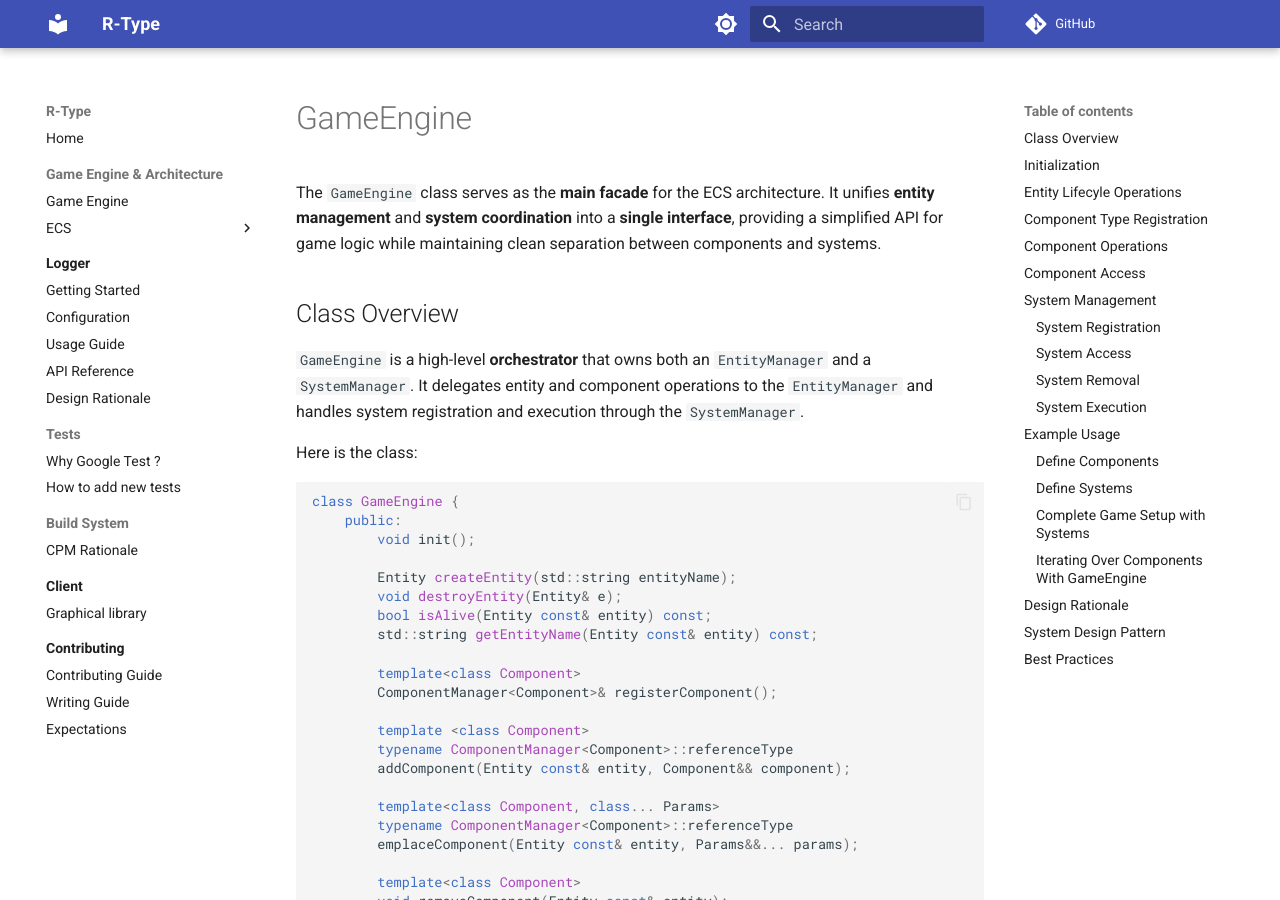
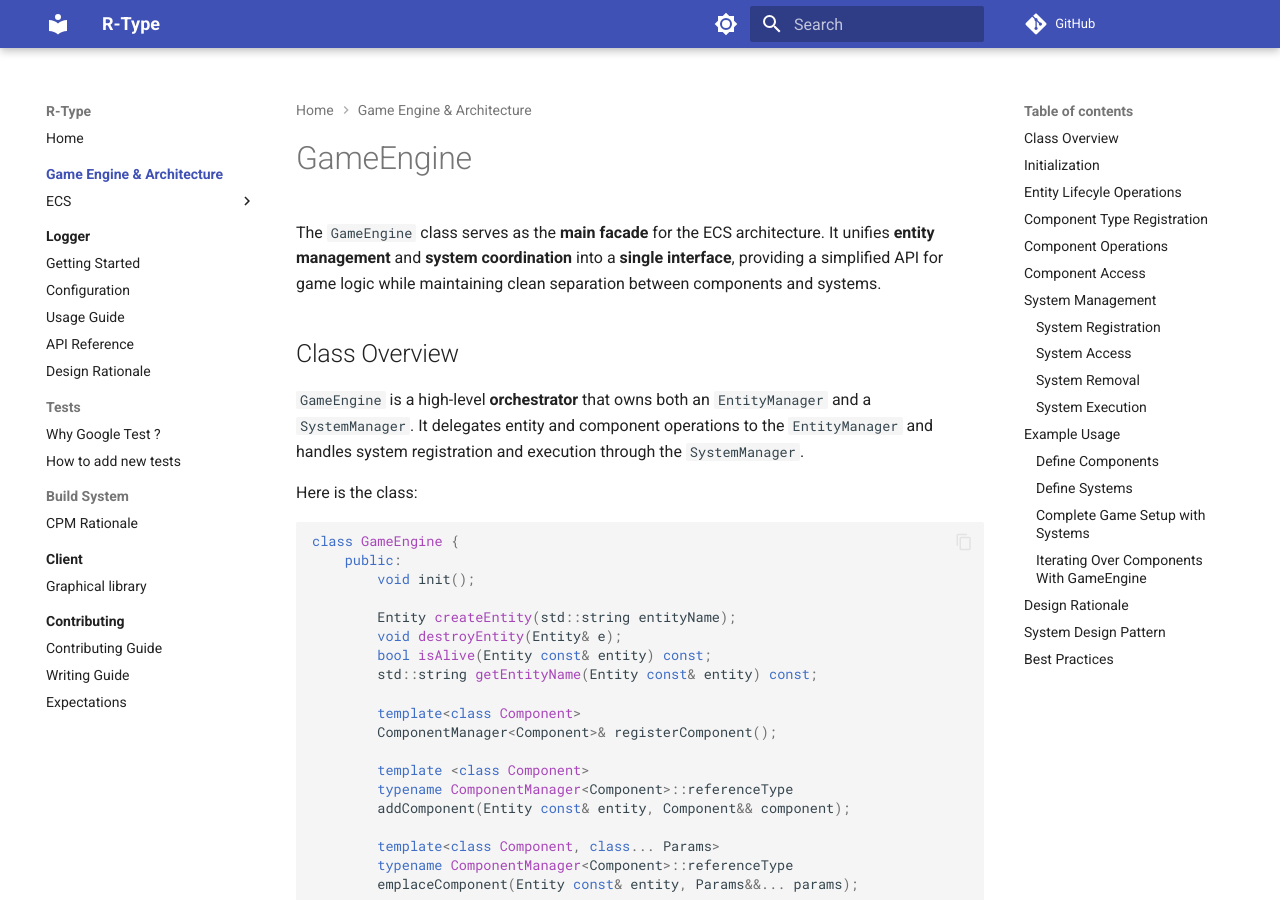
Before and after one commit to eliestroun14/R-Type, an MkDocs documentation site: the page built from docs/GameEngine/index.md, in a window 1280 px wide and 900 px high. Built offline with MkDocs 1.6.1 and Material for MkDocs 9.7.7, drawn with Linux system fonts in a browser that asks for light colours; comment, search, counter and statistics services are not loaded; some of the changed lines change nothing that is shown.

Commit message:
docs(doc) reorganize docs

```diff
--- a/mkdocs.yml
+++ b/mkdocs.yml
@@ -87,7 +87,7 @@
   - Home: index.md
 
   - Game Engine & Architecture:
-    - Game Engine: Documentation/GameEngine/index.md
+    - Game Engine: GameEngine/index.md
     - ECS:
       - What is an ECS: ECS/index.md
       - Entity: ECS/entity.md
```
